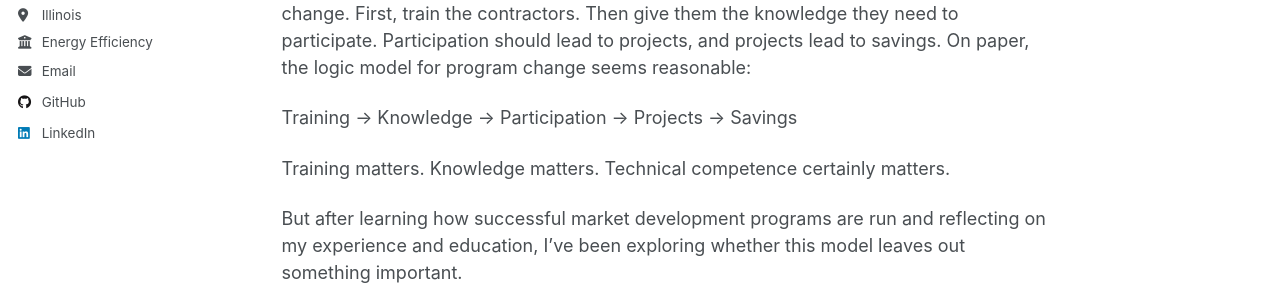
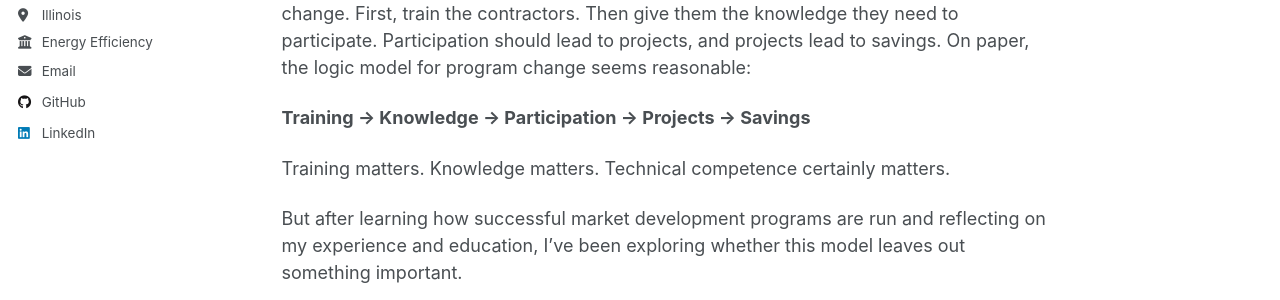
Before and after one commit to ppasholk/ppasholk.github.io, a Jekyll site: the page built from _portfolio/sustainability-in-energy-efficiency-1.md, in a window 1280 px wide. Shown: the part 401-701 px from the top of the page. Built offline with Jekyll 4.4.1, drawn with Linux system fonts in a browser that asks for light colours; a script that is not in the unit is left out.

```diff
--- a/_portfolio/sustainability-in-energy-efficiency-1.md
+++ b/_portfolio/sustainability-in-energy-efficiency-1.md
@@ -15,7 +15,7 @@ date: October 6, 2026
 ---
 Contractor development is vital to the success of energy efficiency programs. Programs that develop energy efficiency contractors are often assumed to follow a simple theory of change. First, train the contractors. Then give them the knowledge they need to participate. Participation should lead to projects, and projects lead to savings. On paper, the logic model for program change seems reasonable:
 
-Training → Knowledge → Participation → Projects → Savings
+**Training → Knowledge → Participation → Projects → Savings**
 
 Training matters. Knowledge matters. Technical competence certainly matters.
 
```
